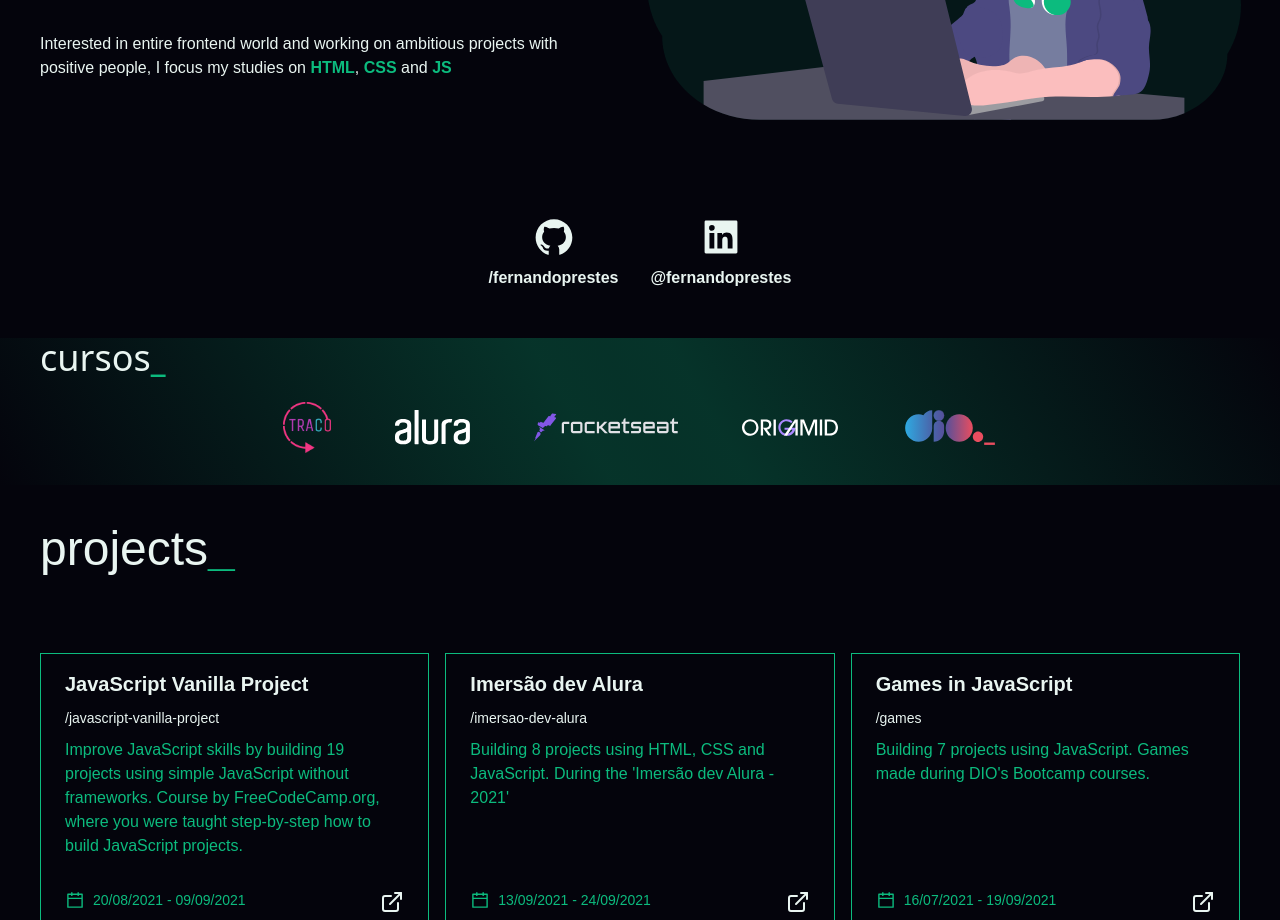
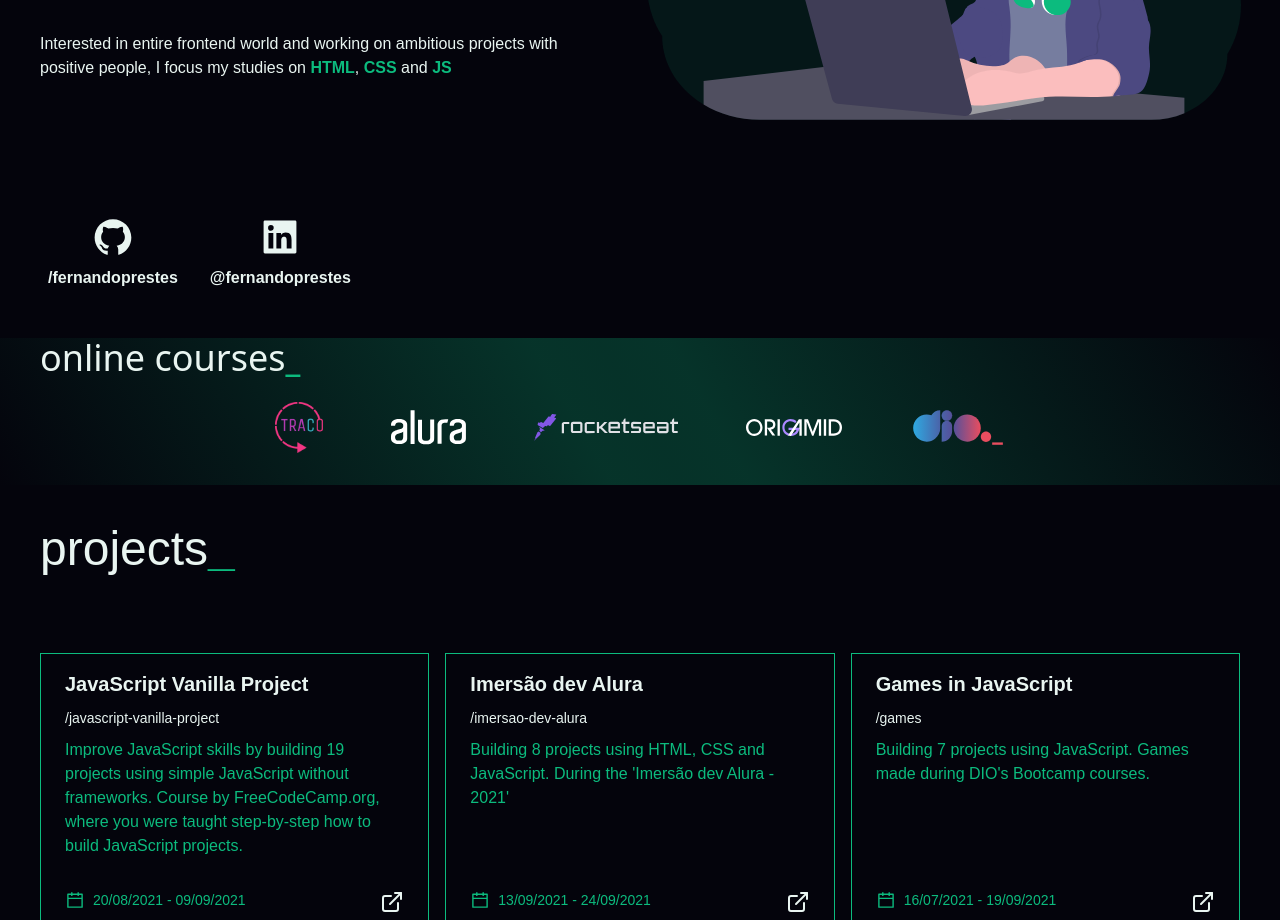
Before and after one commit to fernandoprestes/landing-page-fffp, a React (Vite) app: page / in a window 1280 px wide. Shown: the part 1000-1920 px from the top of the page. Built offline with nearby package versions, Linux system fonts and the light colour scheme.

Commit message:
fix: fix link in about

```diff
--- a/src/pages/Main/Sections/About/index.tsx
+++ b/src/pages/Main/Sections/About/index.tsx
@@ -31,8 +31,8 @@ const About = () => {
           <img src={AboutBanner} alt="" />
         </section>
       </div>
-      <div className="mx-auto max-w-7xl flex justify-center md:p-12 md:pt-24 p-12">
-        <ul className="flex justify-center space-x-8 font-poppins font-semibold">
+      <div className="mx-auto max-w-7xl flex justify-center md:justify-start md:p-12 md:pt-24 p-12">
+        <ul className="flex justify-center  space-x-8 font-poppins font-semibold">
           <li className="text-mint-cream flex flex-col items-center">
             <a
               href="https://github.com/fernandoprestes"
@@ -59,24 +59,38 @@ const About = () => {
 
       <div className="bg-gradient">
         <div className="max-w-7xl mx-auto pl-10">
-          <SubTitle text="cursos" />
+          <SubTitle text="online courses" />
         </div>
         <div className="p-8 pb-0 pt-0 md:max-w-full max-w-md mx-auto flex justify-center">
-          <ul className="flex flex-wrap align-middle justify-evenly md:justify-center space-x-8 md:space-x-16 mb-8">
-            <li className="flex w-12">
-              <img src={LogoTraco} alt="logo traco " />
+          <ul className="flex flex-wrap align-middle justify-evenly md:justify-center gap-8 md:gap-1 md:space-x-16 mb-8">
+            <li className="flex w-12 items-center">
+              <a href="https://traco.dev.br/">
+                <img src={LogoTraco} alt="logo traco " />
+              </a>
             </li>
-            <li className="flex w-18">
-              <img src={LogoAlura} alt="logo alura" />
+            <li className="flex w-18 items-center">
+              <a href="https://www.alura.com.br/">
+                <img src={LogoAlura} alt="logo alura" />
+              </a>
             </li>
-            <li className="flex w-36">
-              <img src={LogoRocketseat} alt="logo rocketseat" />
+            <li className="flex w-36 items-center">
+              <a href="https://www.rocketseat.com.br/">
+                <img
+                  src={LogoRocketseat}
+                  alt="logo rocketseat"
+                  className=" w-36"
+                />
+              </a>
             </li>
-            <li className="flex w-24">
-              <img src={LogoOrigamid} alt="logo alura" />
+            <li className="flex w-24 items-center">
+              <a href="https://www.origamid.com/">
+                <img src={LogoOrigamid} alt="logo origamid" className="w-24" />
+              </a>
             </li>
-            <li className="flex w-24">
-              <img src={LogoDio} alt="logo alura" />
+            <li className="flex w-24 items-center">
+              <a href="https://web.dio.me/home">
+                <img src={LogoDio} alt="logo DIO" className="w-24" />
+              </a>
             </li>
           </ul>
         </div>
```
